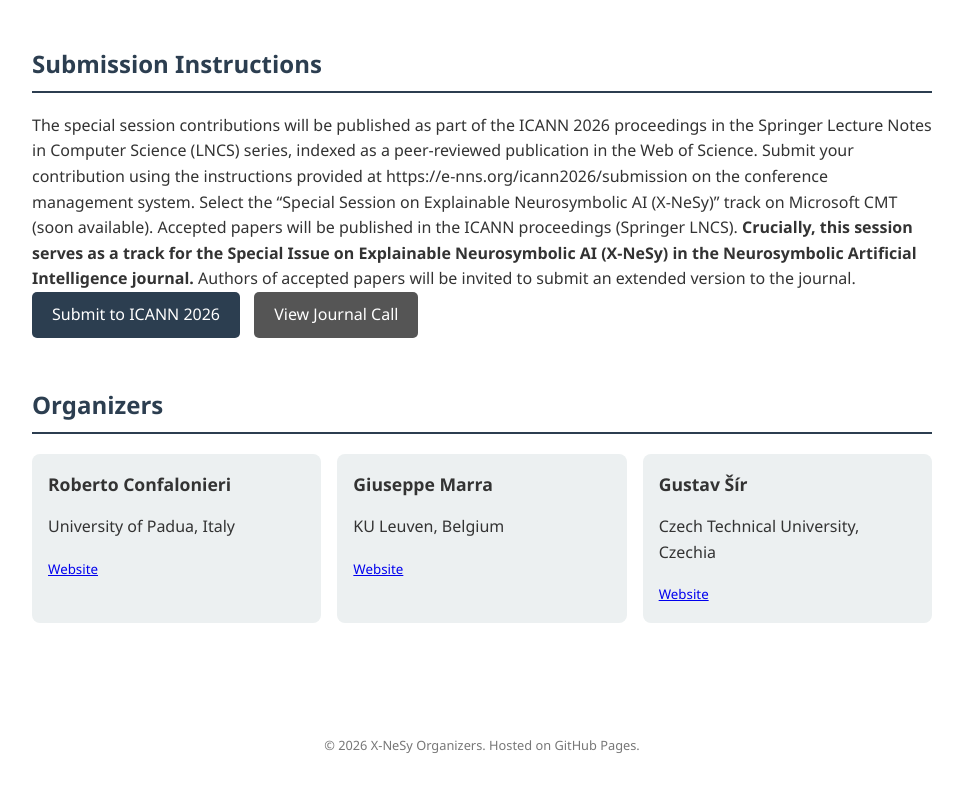
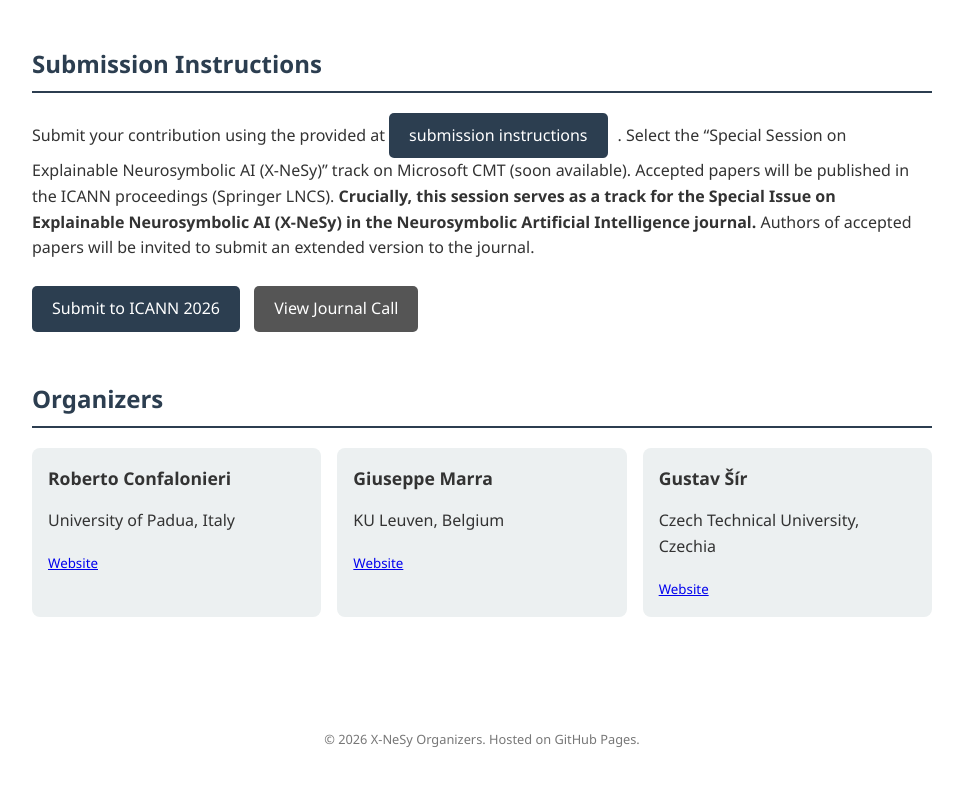
Before and after one commit to GustikS/xnesy-icann2026, a plain HTML site: page index.html in a window 1280 px wide. Shown: the part 1095-1882 px from the top of the page, without its empty margins (158-1121 px from the left). Drawn offline with Linux system fonts and the light colour scheme.

Commit message:
Update submission instructions link in index.html

```diff
--- a/index.html
+++ b/index.html
@@ -93,13 +93,12 @@
 
         <section id="submission">
             <h2>Submission Instructions</h2>
-            The special session contributions will be published as part of the ICANN 2026 proceedings in the Springer Lecture Notes in Computer Science (LNCS) series, indexed as a peer-reviewed publication in the Web of Science.
-            Submit your contribution using the instructions provided at https://e-nns.org/icann2026/submission on the conference management system. Select the “Special Session on Explainable Neurosymbolic AI (X-NeSy)” track on Microsoft CMT (soon available).
+            Submit your contribution using the provided at <a href="https://e-nns.org/icann2026/submission" class="btn">submission instructions</a>. Select the “Special Session on Explainable Neurosymbolic AI (X-NeSy)” track on Microsoft CMT (soon available).
             Accepted papers will be published in the ICANN proceedings (Springer LNCS).
 
             <strong>Crucially, this session serves as a track for the Special Issue on Explainable Neurosymbolic AI (X-NeSy) in the Neurosymbolic Artificial Intelligence journal. </strong>
             Authors of accepted papers will be invited to submit an extended version to the journal.
-
+            <br><br>
             <a href="https://e-nns.org/icann2026/" class="btn">Submit to ICANN 2026</a>
             <a href="https://neurosymbolic-ai-journal.com/content/call-papers-special-issue-explainable-neurosymbolic-ai-x-nesy" class="btn" style="background-color: #555;">View Journal Call</a>
         </section>
```
